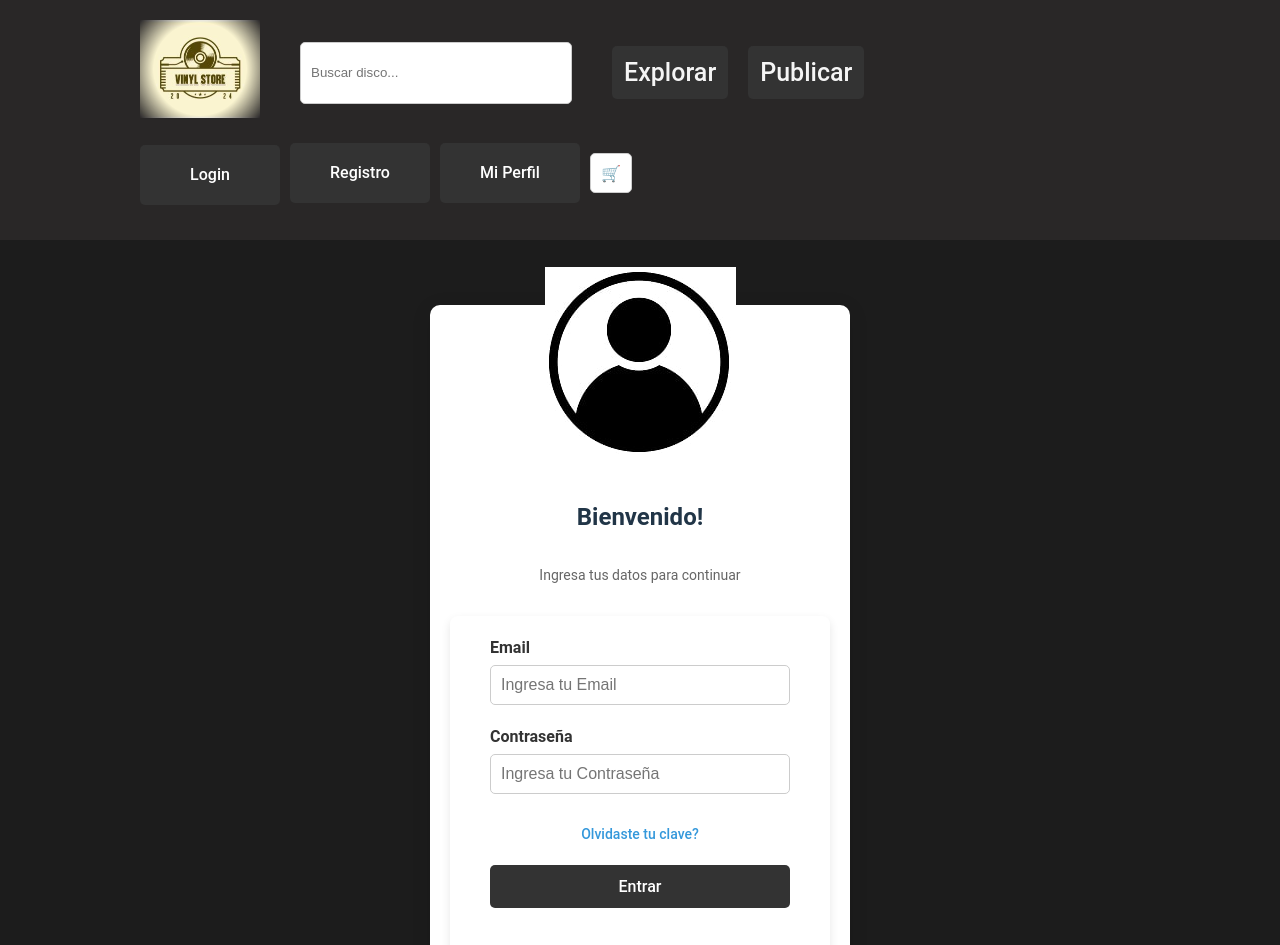
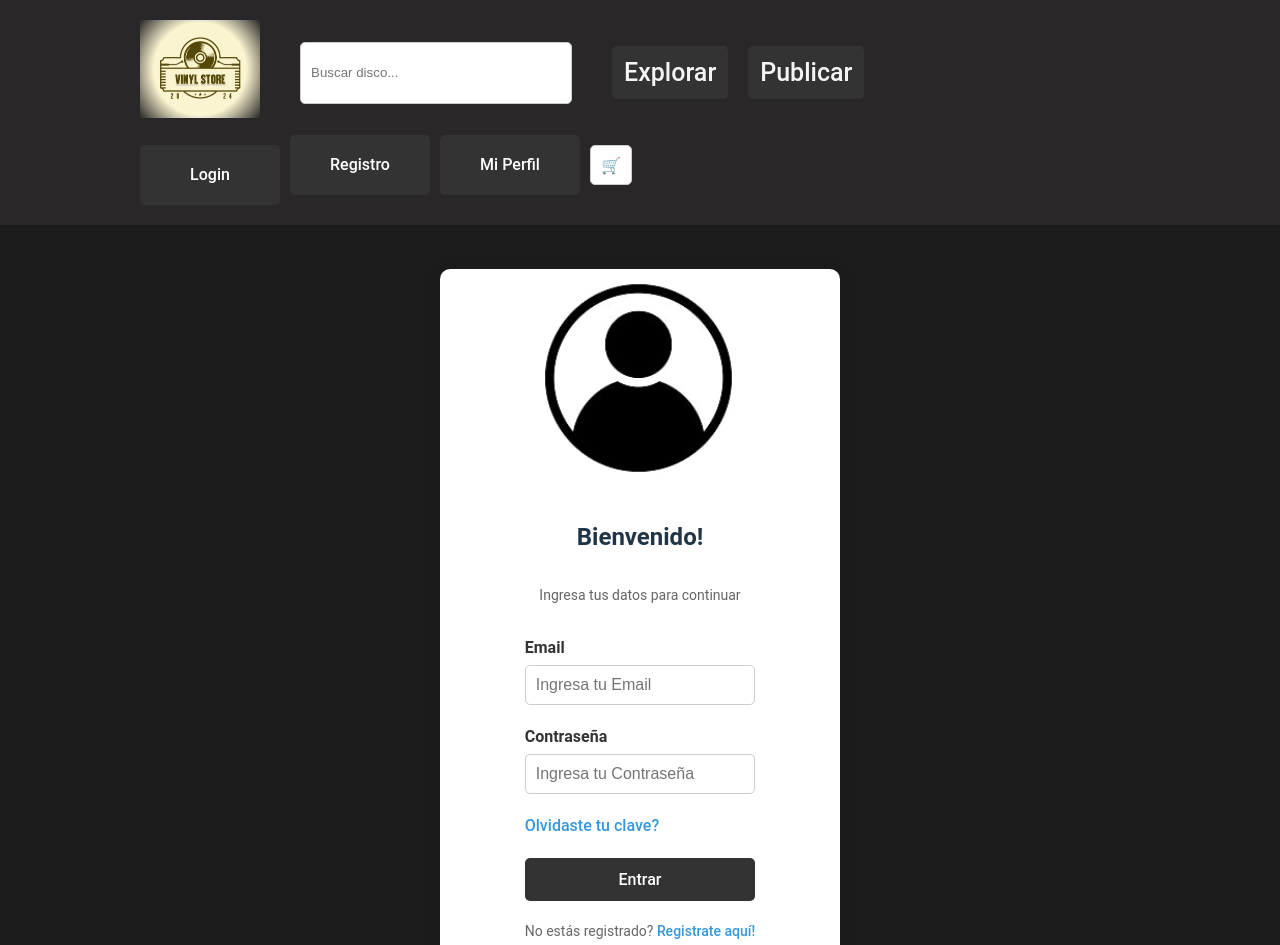
Before and after one commit to Noxvill/vinyl-store, a React (Vite) app in the folder frontend/: page /login in a window 1280 px wide. Shown: the top 945 px of the page. Built offline with nearby package versions, Linux system fonts and the light colour scheme.

Commit message:
cambios en estilos

```diff
--- a/frontend/src/components/LoginForm/LoginForm.css
+++ b/frontend/src/components/LoginForm/LoginForm.css
@@ -1,62 +1,21 @@
+.login-wrapper {
+  display: flex;
+  justify-content: center;
+  align-items: center;
+  min-height: 100vh; /* Mantiene el contenedor dentro del 100% del viewport */
+  width: 100%; /* Asegura que ocupe todo el ancho */
+  padding: 20px;
+  box-sizing: border-box;
+}
+
 .form-container {
   background-color: #2e5229; /* Color de fondo verde */
   display: flex;
   flex-direction: column;
   justify-content: center;
   align-items: center;
-    padding: 100px 0;
-    height: calc(100vh - 150px); /* Ajuste de altura excluyendo header y footer */
+  padding: 50px 20px;
+  max-width: 400px;
+  width: 100%;
+  box-sizing: border-box;
 }
-
-  .login-form {
-    background-color: white;
-    padding: 20px 40px;
-    border-radius: 8px;
-    box-shadow: 0px 4px 10px rgba(0, 0, 0, 0.1);
-    width: 300px;
-    display: flex;
-    flex-direction: column;
-    align-items: center;
-  }
-
-  .form-group {
-    margin-bottom: 15px;
-    width: 100%;
-  }
-
-  .form-group label {
-    display: block;
-    margin-bottom: 5px;
-  }
-
-  .form-group input {
-    width: 100%;
-    padding: 8px;
-    border: 1px solid #ccc;
-    border-radius: 4px;
-  }
-
-  .login-btn {
-    background-color: #333;
-    color: white;
-    padding: 10px 20px;
-    border: none;
-    border-radius: 4px;
-    cursor: pointer;
-    width: 100%;
-    margin-bottom: 15px;
-  }
-
-  .login-btn:hover {
-    background-color: #555;
-  }
-
-  .forgot-password {
-    color: #555;
-    text-decoration: none;
-    font-size: 14px;
-  }
-
-  .forgot-password:hover {
-    text-decoration: underline;
-  }
```
Lines whose indentation alone changed are shown as unchanged.
